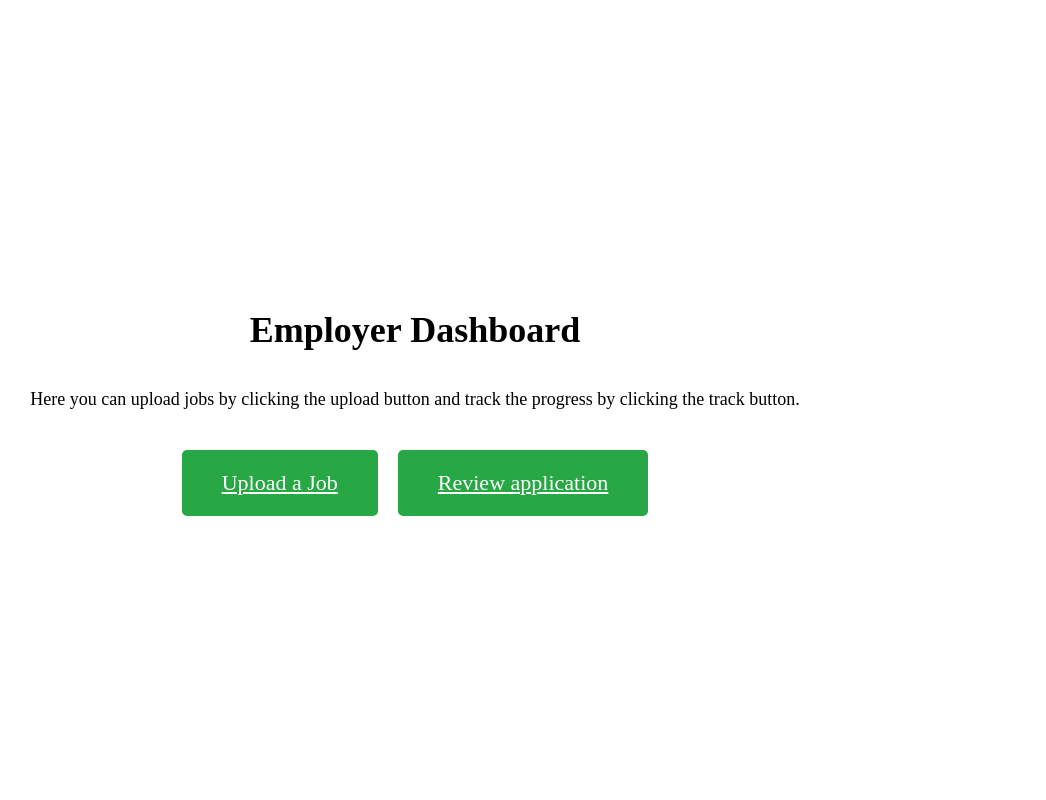
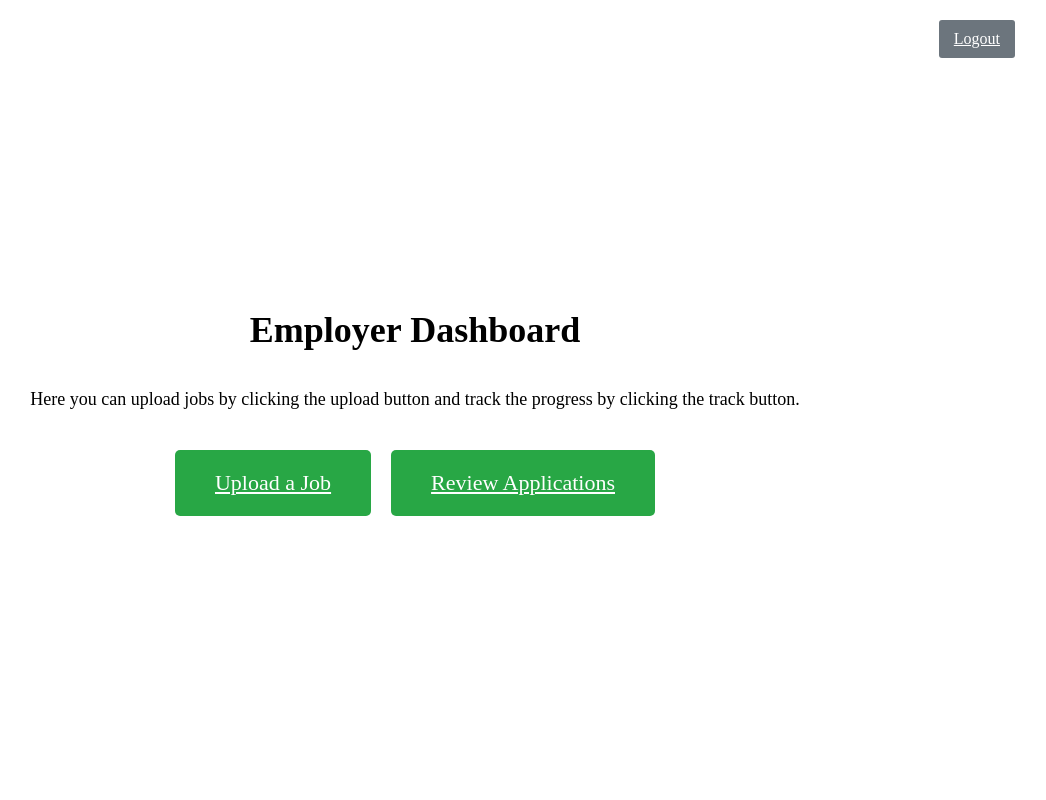
Before and after one commit to harshita-2005/job_search_1, a Flask app: page /emp_dash in a window 1280 px wide. Shown: the whole page, without its empty margins (225-1271 px from the left). Run offline with Flask 3, Linux system fonts and the light colour scheme.

Commit message:
Update emp.html
changed some design specifications

```diff
--- a/src/templates/emp.html
+++ b/src/templates/emp.html
@@ -8,7 +8,6 @@
         body {
             margin: 0;
             padding: 0;
-
             background-size: cover;
             height: 100vh;
             display: flex;
@@ -17,6 +16,7 @@
             flex-direction: column;
             text-align: center;
             color: white;
+            position: relative; /* Add relative positioning */
         }
         h1 {
             font-size: 36px;
@@ -33,7 +33,7 @@
             display: flex;
             gap: 20px;
         }
-        .button {
+        .button, .logout-button {
             padding: 20px 40px;
             font-size: 22px;
             cursor: pointer;
@@ -43,17 +43,27 @@
             border-radius: 5px;
             transition: background-color 0.3s ease;
         }
-        .button:hover {
+        .button:hover, .logout-button:hover {
             background-color: #218838;
+        }
+        .logout-button {
+            position: absolute;
+            top: 20px;
+            right: 40px;
+            background-color: #6c757d; /* Secondary color */
+            padding: 10px 15px; /* Smaller padding */
+            font-size: 16px; /* Smaller font size */
+            border-radius: 3px; /* Slightly smaller border radius */
         }
     </style>
 </head>
 <body>
+    <a href="{{ url_for('home') }}" class="logout-button">Logout</a>
     <h1>Employer Dashboard</h1>
     <p>Here you can upload jobs by clicking the upload button and track the progress by clicking the track button.</p>
     <div class="buttons-container">
- <a href="{{ url_for('upload_job') }}" class="button">Upload a Job</a>
-    <a href="{{ url_for('review_application') }}" class="button">Review application</a>
-</div>
+        <a href="{{ url_for('upload_job') }}" class="button">Upload a Job</a>
+        <a href="{{ url_for('review_applications') }}" class="button">Review Applications</a>
+    </div>
 </body>
 </html>
```
